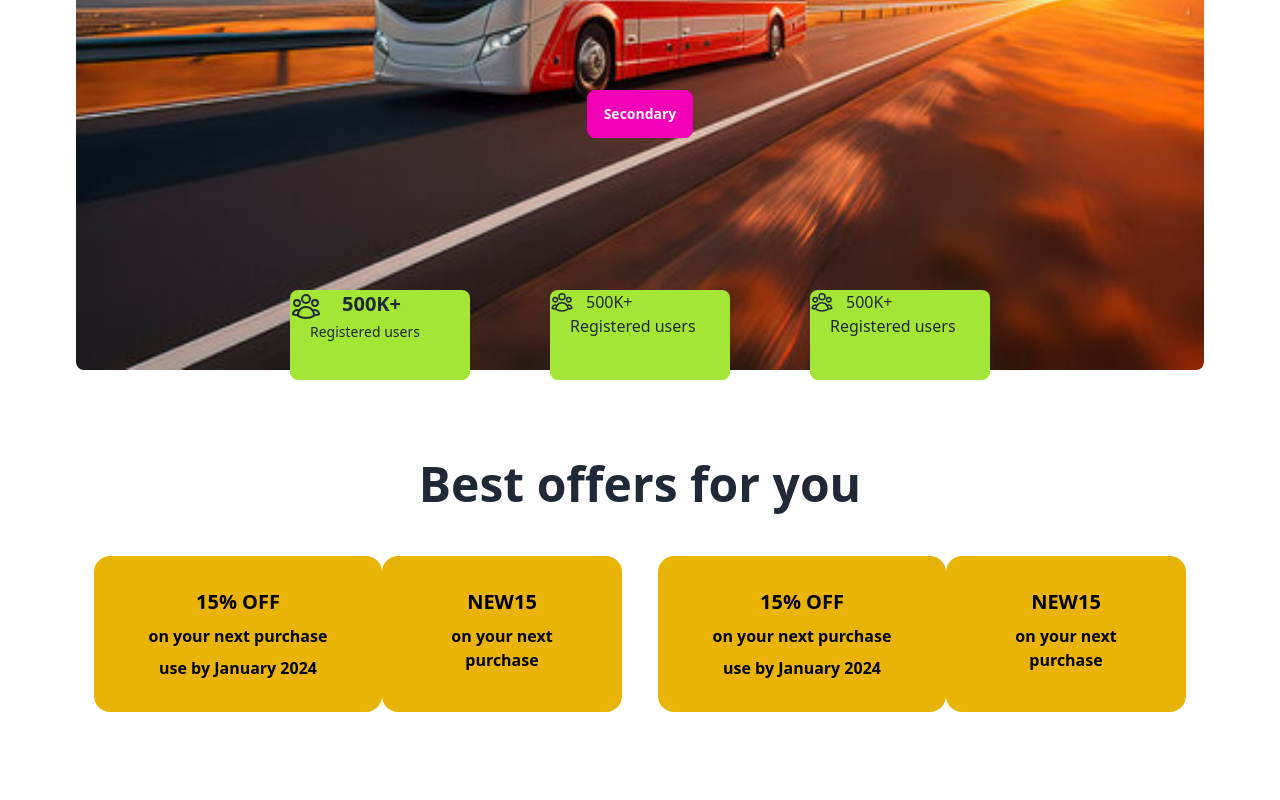
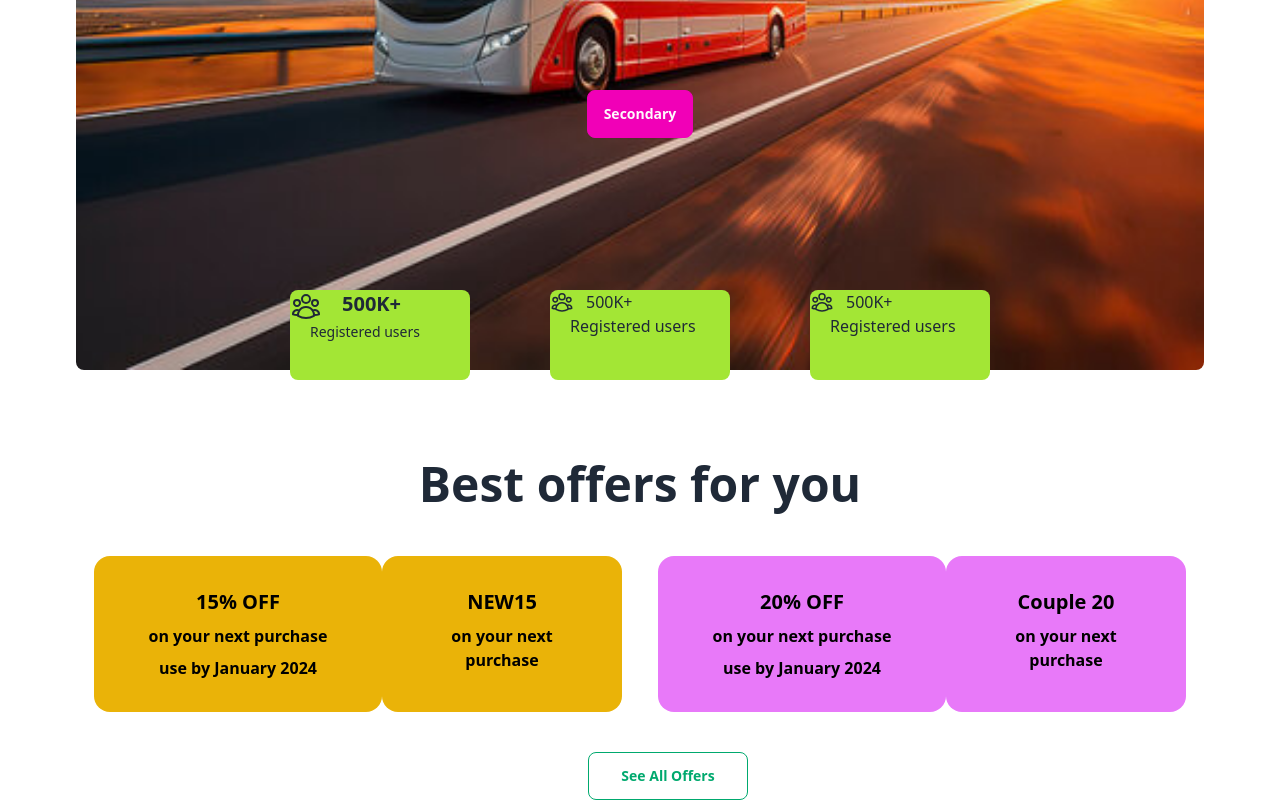
Before and after one commit to Polash06/Reset-Batch-Assigment-5, a plain HTML site: page index.html in a window 1280 px wide. Shown: the part 518-1318 px from the top of the page. Before the commit the page ends 1230 px from the top, so only its background shows below. Drawn offline with nearby package versions, Linux system fonts and the light colour scheme.

Commit message:
Best offre section complet

```diff
--- a/index.html
+++ b/index.html
@@ -95,7 +95,7 @@
           <div class="lg:flex mt-12">
             <div class="card w-72 bg-yellow-500 text-black font-bold text-neutral-content">
               <div class="card-body items-center text-center">
-                <h2 class="card-title">15% OFF</h2>
+                <h2 class="card-title font-bold">15% OFF</h2>
                 <p>on your next purchase</p>
                 <div class="card-actions justify-end">
                  <p>use by January 2024</p>
@@ -104,30 +104,33 @@
             </div>
             <div class="card w-60 bg-yellow-500 text-black font-bold text-neutral-content">
               <div class="card-body items-center text-center">
-                <h2 class="card-title">NEW15</h2>
+                <h2 class="card-title font-bold">NEW15</h2>
                 <p>on your next purchase</p>
               </div>
             </div>
           </div>
           <div class="lg:flex mt-12">
-            <div class="card w-72 bg-yellow-500 text-black font-bold text-neutral-content">
+            <div class="card w-72 bg-fuchsia-400 text-black font-bold text-neutral-content">
               <div class="card-body items-center text-center">
-                <h2 class="card-title">15% OFF</h2>
+                <h2 class="card-title font-bold">20% OFF</h2>
                 <p>on your next purchase</p>
                 <div class="card-actions justify-end">
                  <p>use by January 2024</p>
                 </div>
               </div>
             </div>
-            <div class="card w-60 bg-yellow-500 text-black font-bold text-neutral-content">
+            <div class="card w-60 bg-fuchsia-400 text-black font-bold text-neutral-content">
               <div class="card-body items-center text-center">
-                <h2 class="card-title">NEW15</h2>
+                <h2 class="card-title font-bold">Couple 20</h2>
                 <p>on your next purchase</p>
               </div>
             </div>
           </div>
         </div>
        </section>
+           <div class="mx-[540px] mt-10">
+            <button class="btn btn-outline btn-success h-5 w-40">See All Offers</button>
+           </div>
     </header>
     <main>
 
```
